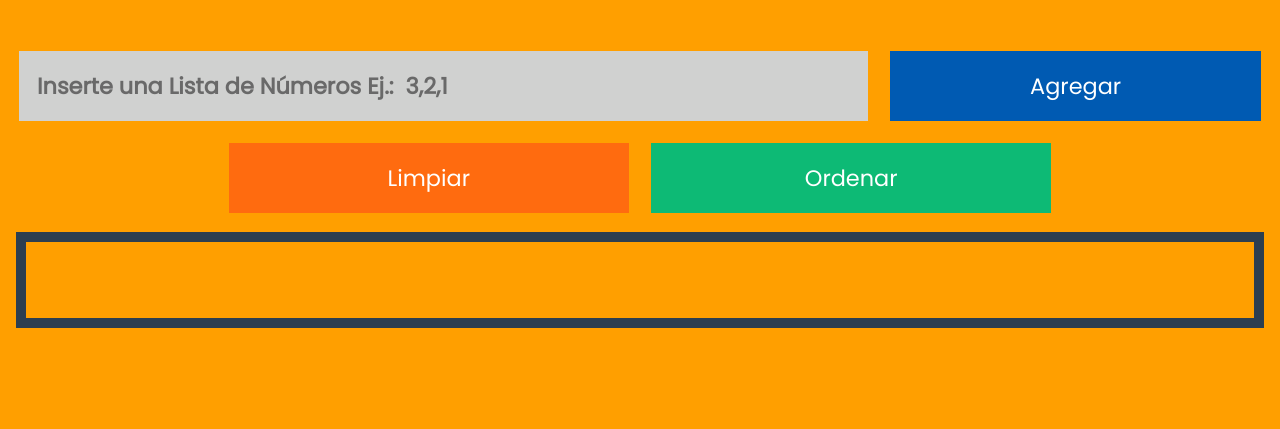
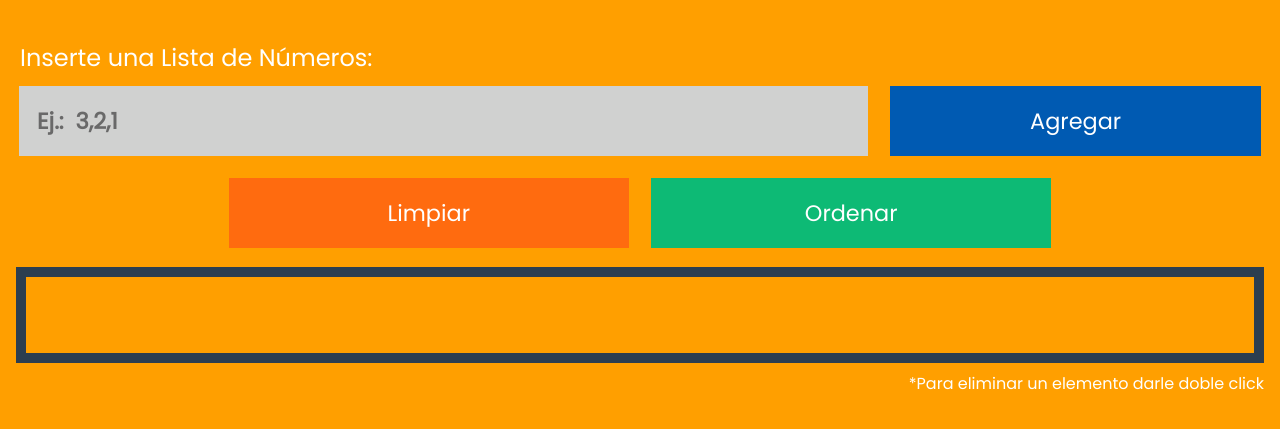
Before and after one commit to ShadowEcux/burbuja-1, a website: page index.html in a window 1280 px wide. Shown: the part 151-580 px from the top of the page. Drawn offline with nearby package versions, Linux system fonts and the light colour scheme.

Commit message:
Now we can delete elements

```diff
--- a/css/main.css
+++ b/css/main.css
@@ -10,13 +10,33 @@ h1 {
     color: whitesmoke;
 }
 
+p {
+    font-size: 3vh;
+    color: white;
+    margin-left: 0.5em;
+    margin-bottom: 0;
+}
+
+.notes {
+    display: flex;
+    flex-flow: row;
+    align-items: right;
+    justify-content: right;
+}
+
+.note {
+    flex: 1;
+    font-size: 2vh;
+    color: white;
+    text-align: right;
+    margin-right: 0.5em;
+}
+
 .container {
     height: 50px;
     margin: 0.5em;
     padding: 0.8em;
     border: 10px solid #2C3E50;
-
-
     display: flex;
     flex-flow: row;
     align-items: center;
@@ -46,7 +66,7 @@ h1 {
     color: white;
 }
 
-div.input-container {
+section.input-container {
     width: 100%;
     display: flex;
     flex-flow: row;
@@ -54,7 +74,7 @@ div.input-container {
     justify-content: center;
 }
 
-div.input-container input, div.input-container button {
+section.input-container input, section.input-container button {
     margin: 0.5em;
     font-size: 1.4em;
     padding: 0.8em;
@@ -88,7 +108,7 @@ input[type=text]:focus, input[type=text]:valid {
     background-color: white;
 }
 
-div.input-container button {
+section.input-container button {
     transition-duration: 0.5s;
     color: white;
     cursor: pointer;
@@ -123,12 +143,14 @@ div.input-container button {
     opacity: 0.7;
 }
 
+
+
 @media (max-width: 600px) {
-    div.input-container {
+    section.input-container {
         flex-wrap: wrap;
     }
 
-    div.input-container input, div.input-container button {
+    section.input-container input, section.input-container button {
         width: 100%;
         font-size: 1em;
     }
--- a/index.html
+++ b/index.html
@@ -8,20 +8,25 @@
 </head>
 <body>
     <h1>Burbuja</h1>
-    <div class="input-container">
-        <input id="Number" type="text" placeholder="Inserte una Lista de Números Ej.:  3,2,1" required>
+    <p>Inserte una Lista de Números:</p>
+    <section class="input-container">
+        <input id="Number" type="text" placeholder="Ej.:  3,2,1" required>
         <button id="Add">Agregar</button>
-    </div>
+    </section>
 
-    <div class="input-container">
+    <section class="input-container">
         <button id="Reset">Limpiar</button>
         <button id="Order">Ordenar</button>
-    </div>
+    </section>
 
-    <div id="Main" class="container"></div>
+    <section id="Main" class="container"></section>
 
     <div id="number-block" hidden>
         <div class="number-block"><span></span></div>
+    </div>
+
+    <div class="notes">
+        <span class="note">*Para eliminar un elemento darle doble click</span>
     </div>
 
     <script src="bower_components/jquery/dist/jquery.min.js"></script>
--- a/js/main.js
+++ b/js/main.js
@@ -1,4 +1,5 @@
 var numbers = [];   // Number's Array
+var ordening = false;
 
 /**
  * Button event, call to bubble function
@@ -38,6 +39,17 @@ $('#Add').click(function () {
 });
 
 /**
+ * Delete a Element from the array
+ */
+$('#Main').on('dblclick', '.number-block', function() {
+    if (ordening)
+        return
+    let pos = $(".number-block").index( this );
+    numbers.splice(pos, 1);
+    $('#Main').children().eq(pos).remove();
+});
+
+/**
  * Bubble Function
  */
 async function bubble (list) {
@@ -45,6 +57,7 @@ async function bubble (list) {
     $('#Add').attr('disabled','disabled');
     $('#Reset').attr('disabled','disabled');
 
+    ordening = true;
     var swapped;
     do {
         swapped = false;
@@ -71,6 +84,7 @@ async function bubble (list) {
     $('#Order').removeAttr('disabled');
     $('#Add').removeAttr('disabled');
     $('#Reset').removeAttr('disabled');
+    ordening = false;
 }
 
 /**
```
